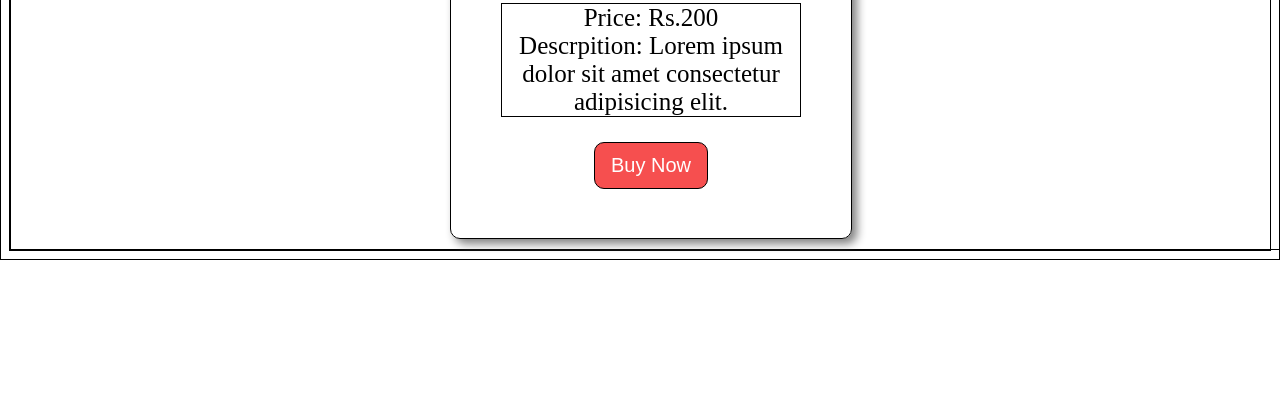
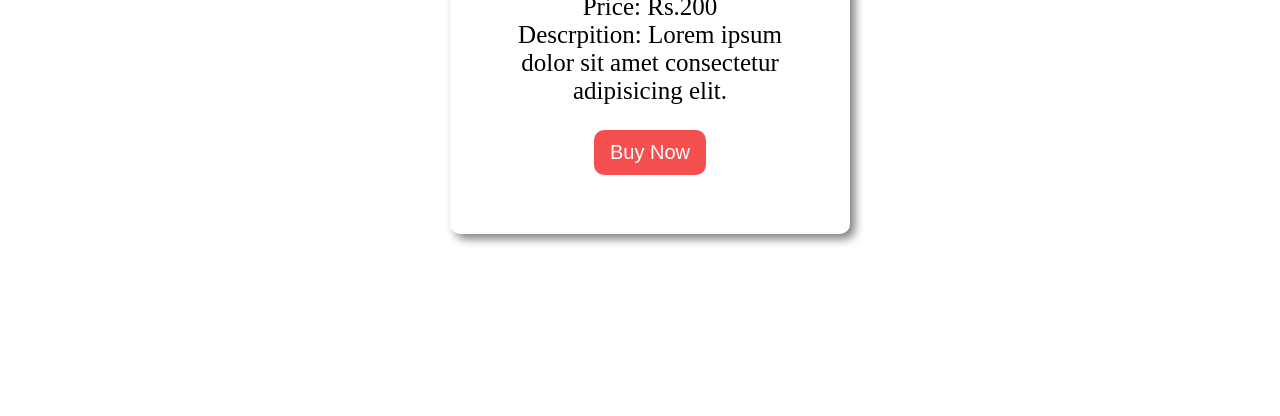
Before and after one commit to acciojob/pricing-card-sagarparise, a website: page main.html in a window 1280 px wide. Shown: the part 384-800 px from the top of the page. Drawn offline with Linux system fonts and the light colour scheme.

Commit message:
created a submission

```diff
--- a/styles.css
+++ b/styles.css
@@ -1,6 +1,6 @@
 /*  your css code here. If applicable */
 *{
- 	border:1px solid black;
+/*  	border:1px solid black;  */
 }
 .container
 {
@@ -29,7 +29,7 @@
 	height:100%;
 }
 #para-content{
-	margin-top:-15px;
+	margin-top:-25px;
 	text-align:center;
 	font-size:25px;
 	font-weight:500;
```
